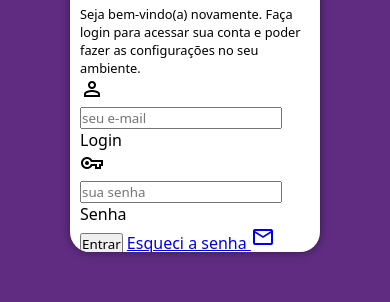
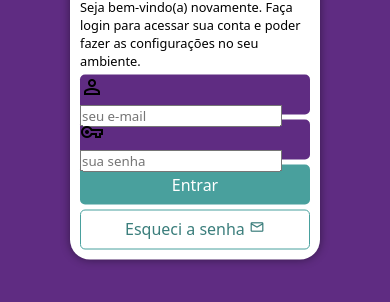
Before and after one commit to samuelspdr/projeto-login, a plain HTML site: page index.html in a window 390 px wide. Shown: the part 420-722 px from the top of the page. Drawn offline with nearby package versions, Linux system fonts and the light colour scheme.

Commit message:
Media Query

```diff
--- a/estilos/style.css
+++ b/estilos/style.css
@@ -32,7 +32,7 @@ section#login {
     transform: translate(-50%, -50%);
     background-color: white;
     width: 250px;
-    height: 500px;
+    height: 515px;
     border-radius: 20px;
     overflow: hidden;
     box-shadow: 0px 0px 10px rgba(0, 0, 0, 0.450);
@@ -64,3 +64,56 @@ div#form > h1 {
 div#form > p {
     font-size: 0.8em;
 }
+
+div.campo > label {
+    display: none;
+}
+
+form > div.campo {
+    background-color: #5f2c82;
+    width: 100%;
+    display: block;
+    height: 40px;
+    border-radius: 5px;
+    margin: 5px 0px;
+}
+
+form > input[type=submit] {
+    display: block;
+    font-size: 1em;
+    width: 100%;
+    height: 40px;
+    background-color: #49a09d;
+    color: white;
+    border: none;
+    outline: none;
+    border-radius: 5px;
+    cursor: pointer;
+}
+
+form > input[type=submit]:hover {
+    background-color: #3b7e7c;
+}
+
+form > a.botao {
+    display: block;
+    text-align: center;
+    font-size: 1em;
+    width: 100%;
+    height: 40px;
+    padding-top: 7px;
+    margin-top: 5px;
+    background-color: white;
+    color: #3b7e7c;
+    border: 1px solid #49a09d;
+    border-radius: 5px;
+    text-decoration: none;
+}
+
+form > a.botao:hover {
+    background-color: #53b4b1;
+}
+
+form > a.botao > i{
+    font-size: 1em;
+}
--- a/index.html
+++ b/index.html
@@ -30,7 +30,7 @@
                         <label for="isenha">Senha</label>
                     </div>
                     <input type="submit" value="Entrar">
-                    <a href="esqueci.html">
+                    <a href="esqueci.html" class="botao">
                         Esqueci a senha <i class="material-symbols-outlined" id="mail">mail</i>
                     </a>
                 </form>
```
